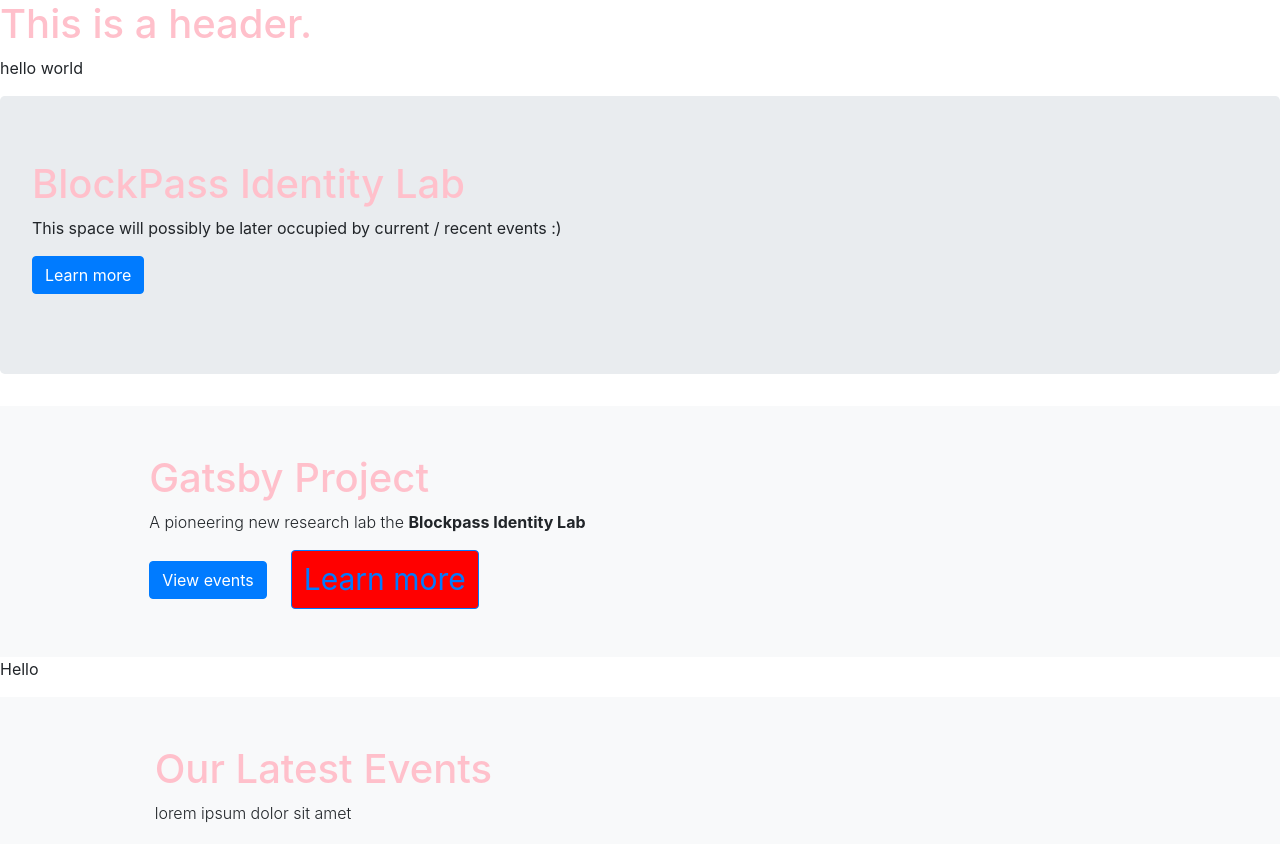
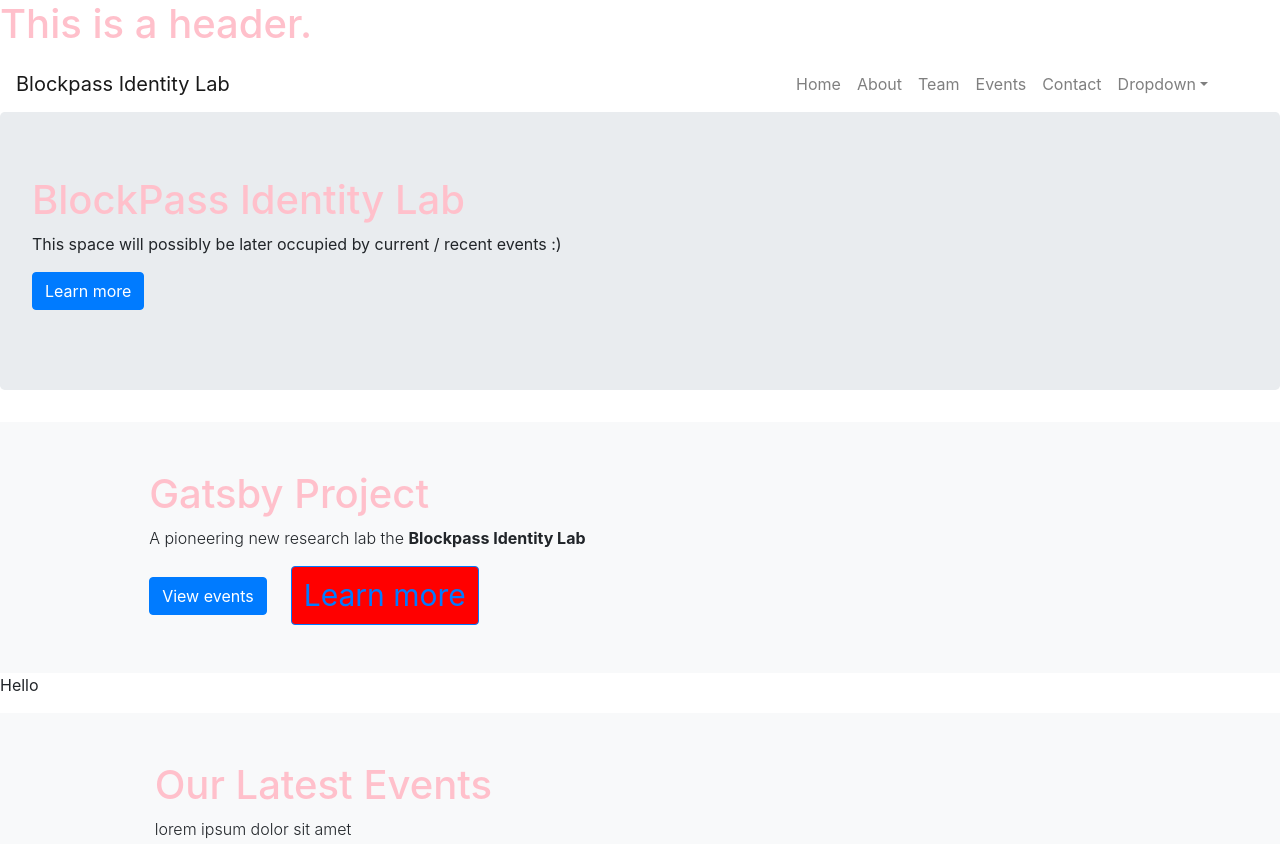
Before and after one commit to blockpass-identity-lab/bil-website, a Gatsby site: page / in a window 1280 px wide. Shown: the top 844 px of the page. Built offline with nearby package versions, Linux system fonts and the light colour scheme; Gatsby itself is replaced by a stand-in of ours.

Commit message:
navbar fix attempt

```diff
--- a/src/components/navigationbar.js
+++ b/src/components/navigationbar.js
@@ -4,28 +4,28 @@
 
 const Navigationbar = () => {
   return (
-  //   <Navbar bg="light-1" expand="lg">
-  //   <Navbar.Brand href="#home">Blockpass Identity Lab</Navbar.Brand>
-  //   <Navbar.Toggle aria-controls="basic-navbar-nav" />
-  //   <Navbar.Collapse id="basic-navbar-nav">
-  //     <Nav className="ml-auto mr-5">
-  //       <Nav.Link href="#home">Home</Nav.Link>
-  //       <Nav.Link href="#link">About</Nav.Link>
-  //       <Nav.Link href="#link2">Team</Nav.Link>
-  //       <Nav.Link href="#link3">Events</Nav.Link>
-  //       <Nav.Link href="#link4">Contact</Nav.Link>
-  //       <NavDropdown title="Dropdown" id="basic-nav-dropdown">
-  //         <NavDropdown.Item href="#action/3.1">Action</NavDropdown.Item>
-  //         <NavDropdown.Item href="#action/3.2">Another action</NavDropdown.Item>
-  //         <NavDropdown.Item href="#action/3.3">Something</NavDropdown.Item>
-  //         <NavDropdown.Divider />
-  //         <NavDropdown.Item href="#action/3.4">Separated link</NavDropdown.Item>
-  //       </NavDropdown>
-  //     </Nav>
-  //   </Navbar.Collapse>
-  // </Navbar>
-  <p>hello world
-  </p>
+    <div>
+    <Navbar bg="light-1" expand="lg">
+    <Navbar.Brand href="#home">Blockpass Identity Lab</Navbar.Brand>
+    <Navbar.Toggle aria-controls="basic-navbar-nav" />
+    <Navbar.Collapse id="basic-navbar-nav">
+      <Nav className="ml-auto mr-5">
+        <Nav.Link href="#home">Home</Nav.Link>
+        <Nav.Link href="#link">About</Nav.Link>
+        <Nav.Link href="#link2">Team</Nav.Link>
+        <Nav.Link href="#link3">Events</Nav.Link>
+        <Nav.Link href="#link4">Contact</Nav.Link>
+        <NavDropdown title="Dropdown" id="basic-nav-dropdown">
+          <NavDropdown.Item href="#action/3.1">Action</NavDropdown.Item>
+          <NavDropdown.Item href="#action/3.2">Another action</NavDropdown.Item>
+          <NavDropdown.Item href="#action/3.3">Something</NavDropdown.Item>
+          <NavDropdown.Divider />
+          <NavDropdown.Item href="#action/3.4">Separated link</NavDropdown.Item>
+        </NavDropdown>
+      </Nav>
+    </Navbar.Collapse>
+  </Navbar>
+    </div>
 
   )
 }
```
